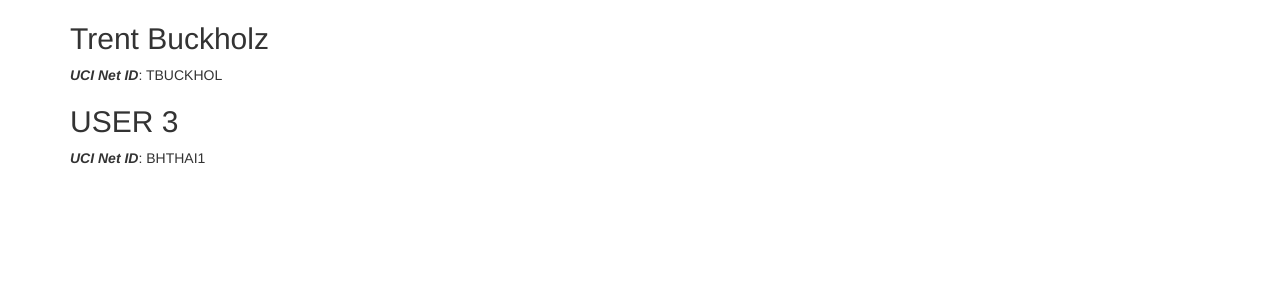
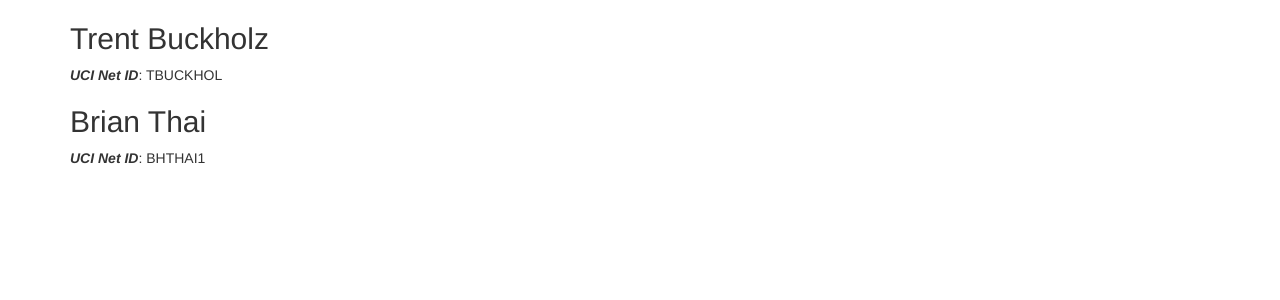
Before and after one commit to anguyen34/Tron-Researchers-CS175, a Jekyll site: the page built from docs/team.md, in a window 1280 px wide. Shown: the part 294-594 px from the top of the page. Built offline with Jekyll 4.4.1, drawn with Linux system fonts in a browser that asks for light colours.

Commit message:
Update team.md

```diff
--- a/docs/team.md
+++ b/docs/team.md
@@ -12,5 +12,5 @@
 ## Trent Buckholz
 ***UCI Net ID***: TBUCKHOL
 
-## USER 3
+## Brian Thai
 ***UCI Net ID***: BHTHAI1
```
